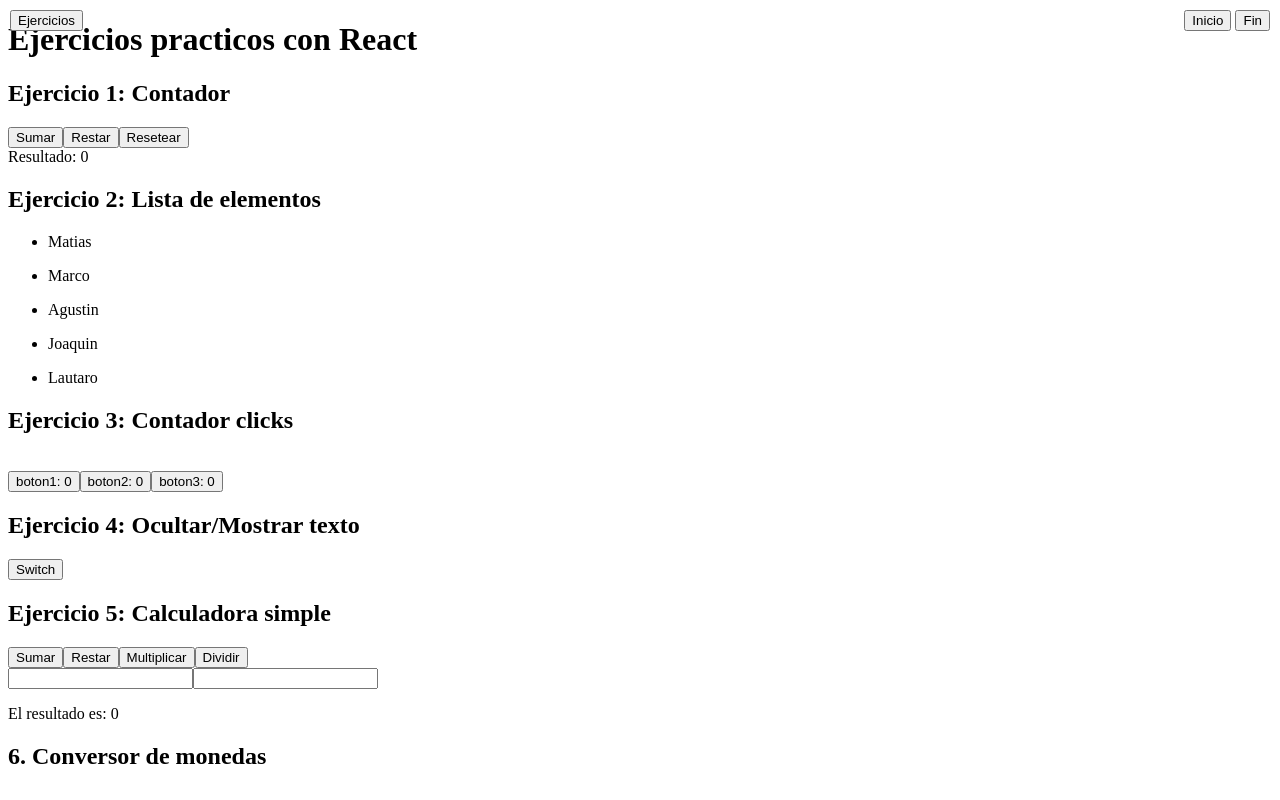
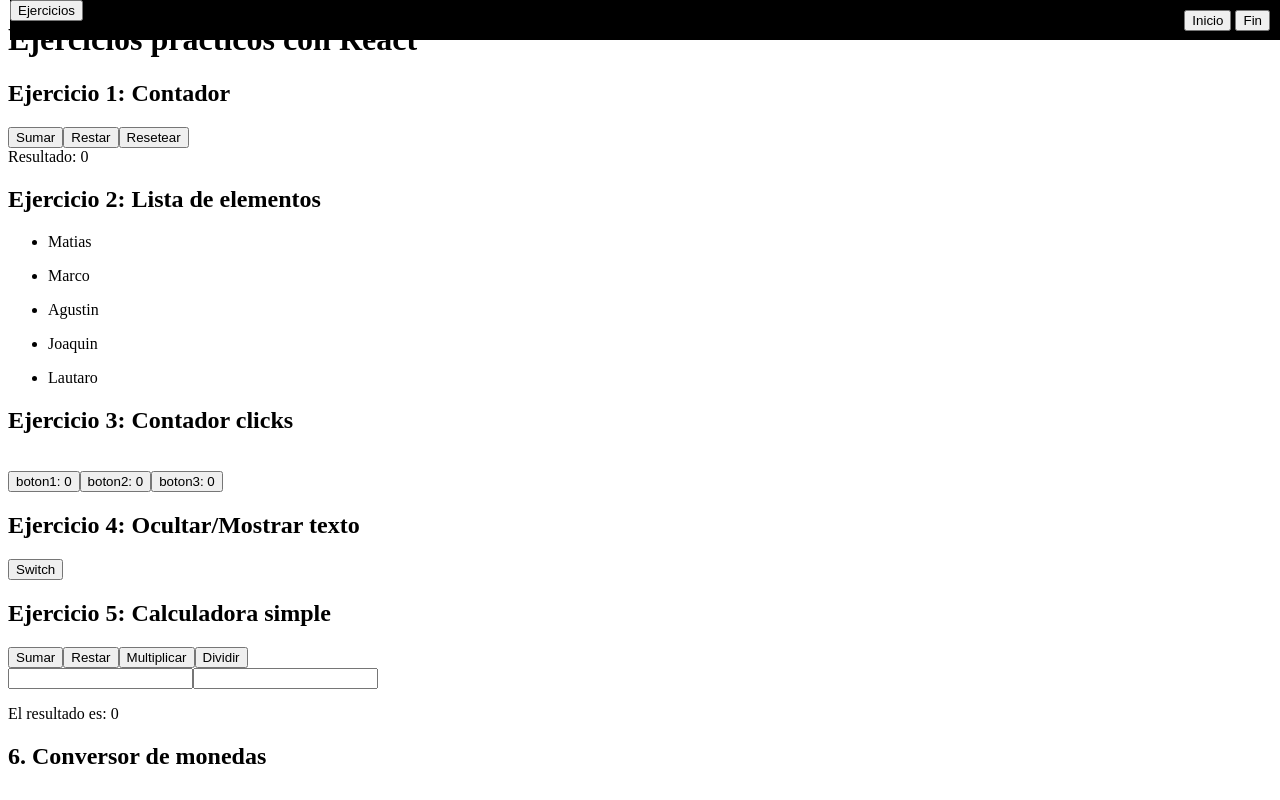
Before and after one commit to matiasmoscone1/practica-ejercicios-logica-programacion-react, a React (Vite) app: page / in a window 1280 px wide. Shown: the top 800 px of the page. Built offline with nearby package versions, Linux system fonts and the light colour scheme.

Commit message:
Mejorando css de navbar

```diff
--- a/src/index.css
+++ b/src/index.css
@@ -48,9 +48,25 @@
 
 .navbar-container{
     left: 10px;
+    top: 0px;
+    width: 100%;
+    height: 40px;
+    position: fixed;
+    background-color: black;
+    align-items: center;
+}
+
+
+.btn-ejercicios-container{
     top: 10px;
-    position: fixed;
+    left: 10px;
+    position: absolute;
+}
 
+.btn-ejercicios-navbar{
+    top: 10px;
+    left: 10px;
+    position: relative;
 }
 
 
@@ -64,4 +80,5 @@
 
 
 
+
 /* ------------------------------------------------------------------------------------- */
```
